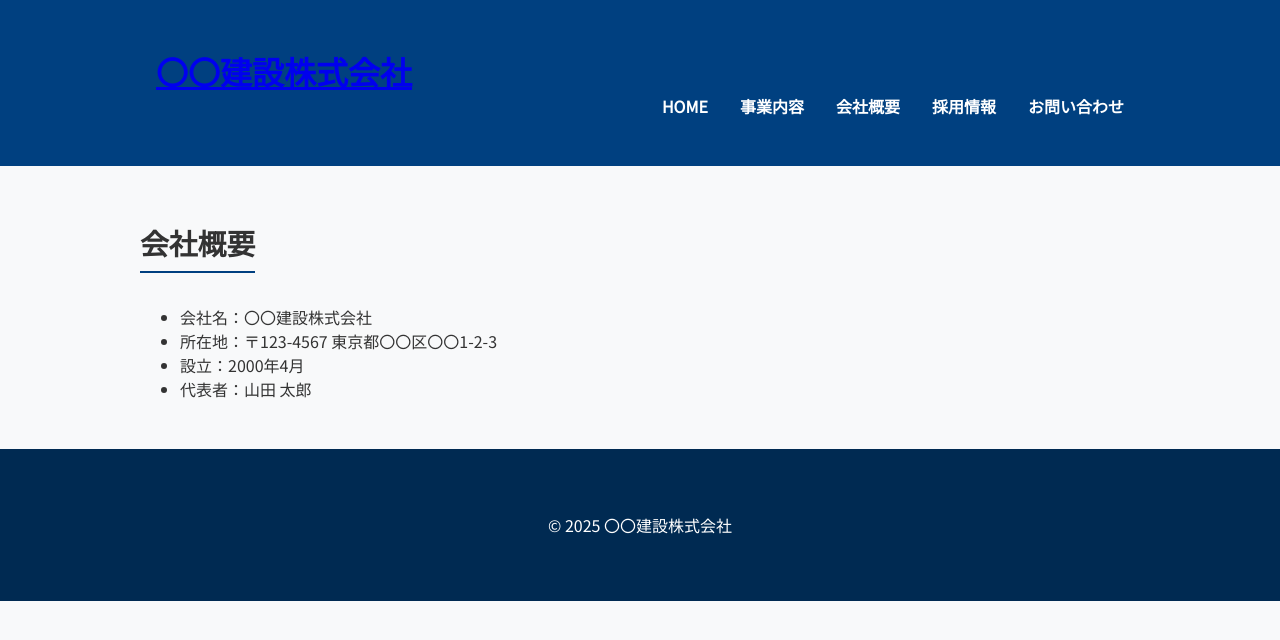
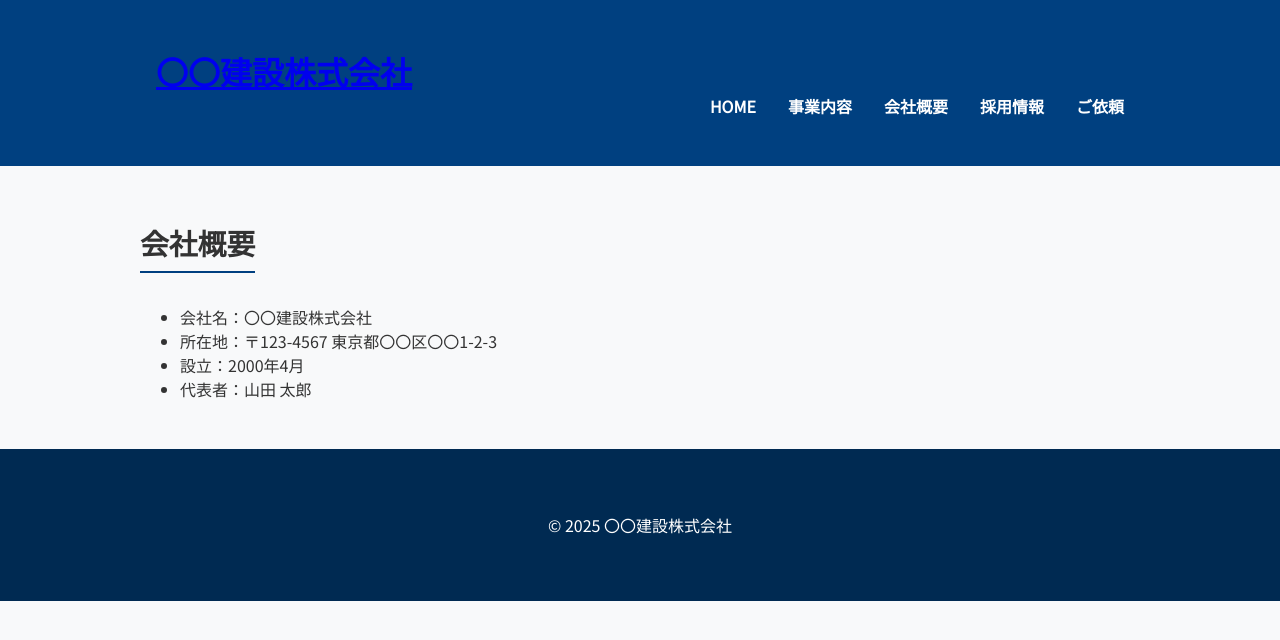
Before and after one commit to sakuta1214/sakuta, a plain HTML site: page company.html in a window 1280 px wide. Drawn offline with Linux system fonts and the light colour scheme.

Commit message:
Update company.html

```diff
--- a/company.html
+++ b/company.html
@@ -17,7 +17,7 @@
         　<li><a href="services.html">事業内容</a></li>
         　<li><a href="company.html">会社概要</a></li>
         　<li><a href="recruit.html">採用情報</a></li>
-        　<li><a href="contact.html">お問い合わせ</a></li>
+        　<li><a href="contact.html">ご依頼</a></li>
         </ul>
       </nav>
     </div>
```
